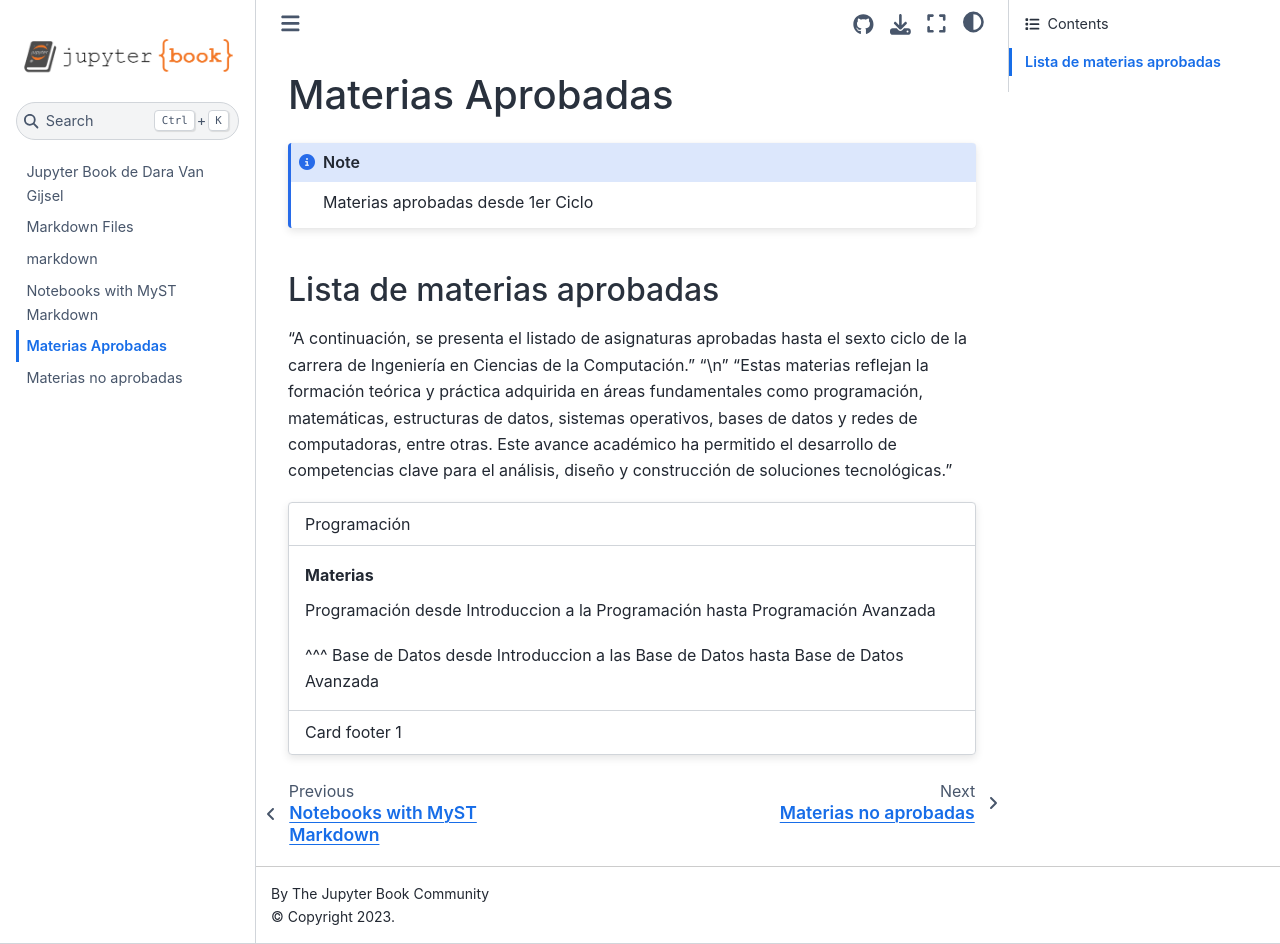
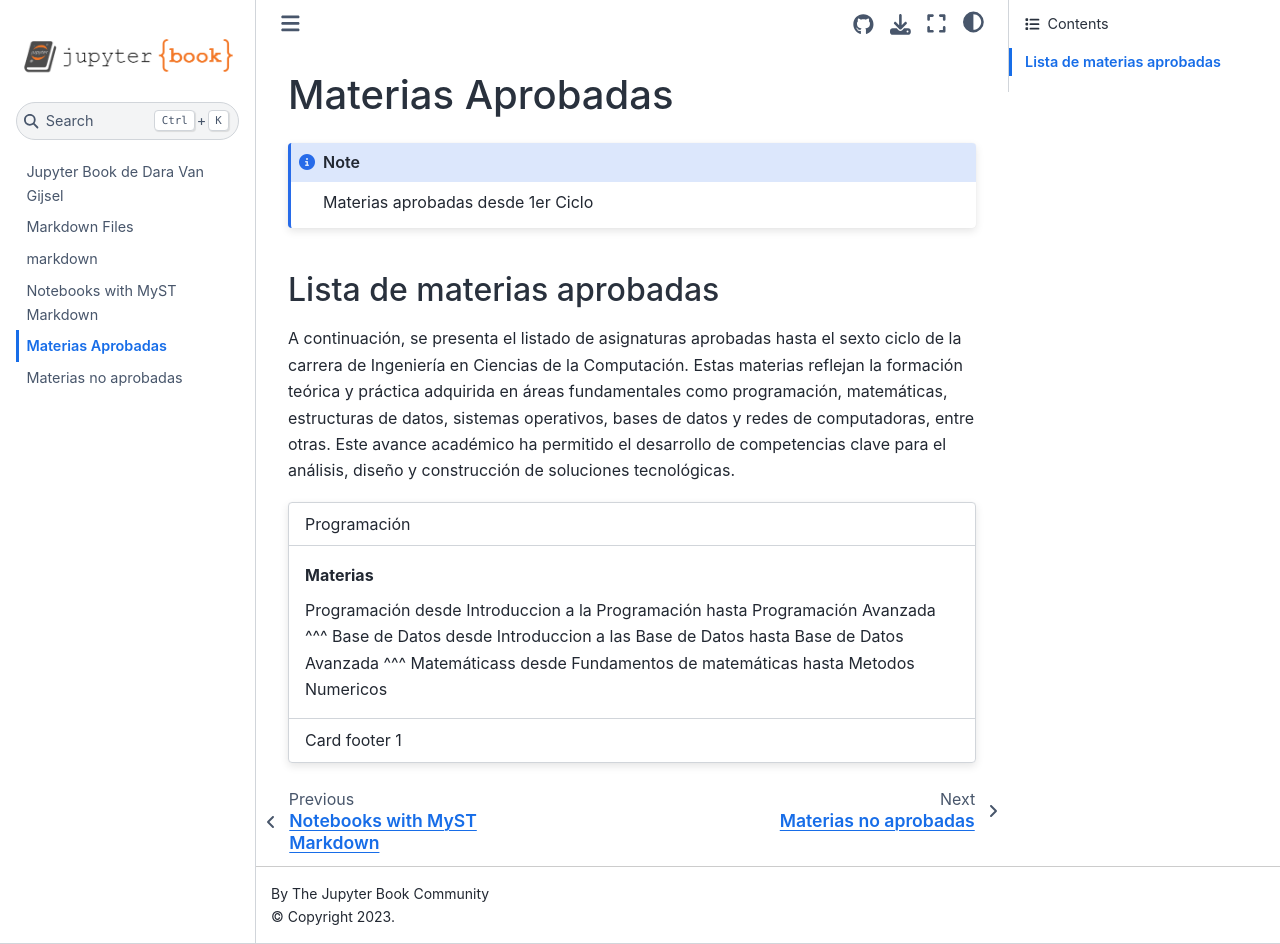
Before and after one commit to daravan1/WebClase01, a Jupyter Book: the page built from materias-aprobadas.md, in a window 1280 px wide and 944 px high. Built offline with Jupyter Book 1.0.4 settings and Sphinx 7.4.7 and the Sphinx Book theme 1.1.4, drawn with Linux system fonts in a browser that asks for light colours.

Commit message:
Update materias-aprobadas.md

`````diff
--- a/materias-aprobadas.md
+++ b/materias-aprobadas.md
@@ -4,16 +4,18 @@ Materias aprobadas desde 1er Ciclo
 ```
 ## Lista de materias aprobadas
 
-"A continuación, se presenta el listado de asignaturas aprobadas hasta el sexto ciclo de la carrera de Ingeniería en Ciencias de la Computación." "\n" "Estas materias reflejan la formación teórica y práctica adquirida en áreas fundamentales como programación, matemáticas, estructuras de datos, sistemas operativos, bases de datos y redes de computadoras, entre otras. Este avance académico ha permitido el desarrollo de competencias clave para el análisis, diseño y construcción de soluciones tecnológicas."
+A continuación, se presenta el listado de asignaturas aprobadas hasta el sexto ciclo de la carrera de Ingeniería en Ciencias de la Computación.
+Estas materias reflejan la formación teórica y práctica adquirida en áreas fundamentales como programación, matemáticas, estructuras de datos, sistemas operativos, bases de datos y redes de computadoras, entre otras. Este avance académico ha permitido el desarrollo de competencias clave para el análisis, diseño y construcción de soluciones tecnológicas.
 
 ````{card} Materias
 
 Programación
 ^^^
 Programación desde Introduccion a la Programación hasta Programación Avanzada
-+++
 ^^^
 Base de Datos desde Introduccion a las Base de Datos hasta Base de Datos Avanzada
+^^^
+Matemáticass desde Fundamentos de matemáticas hasta Metodos Numericos
 +++
 Card footer 1
 ````
`````
